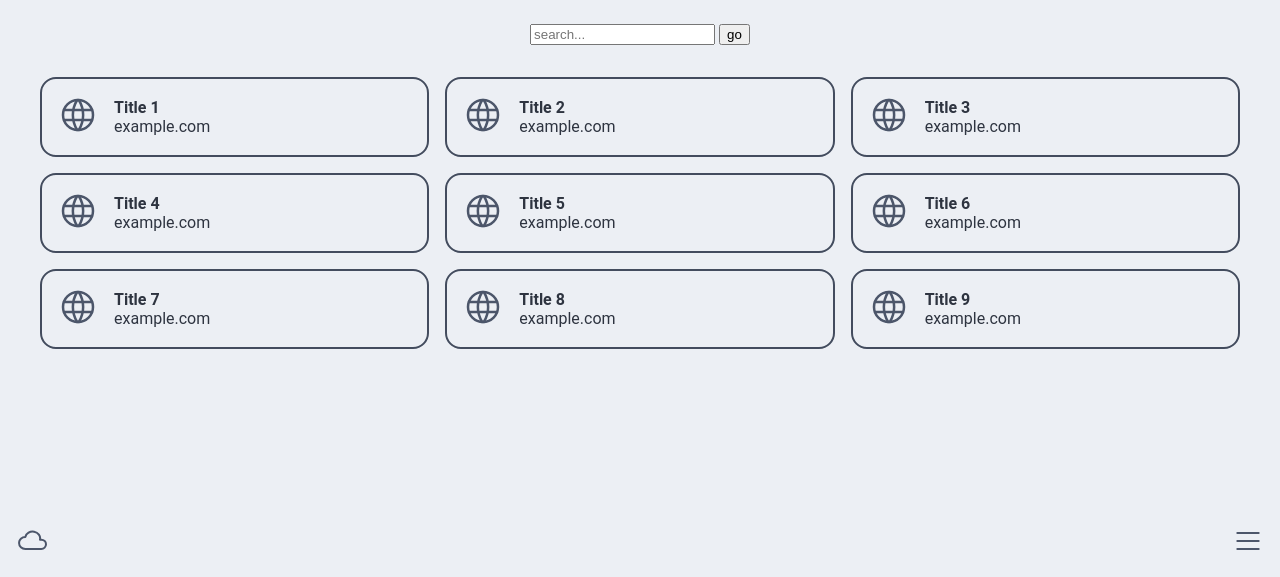
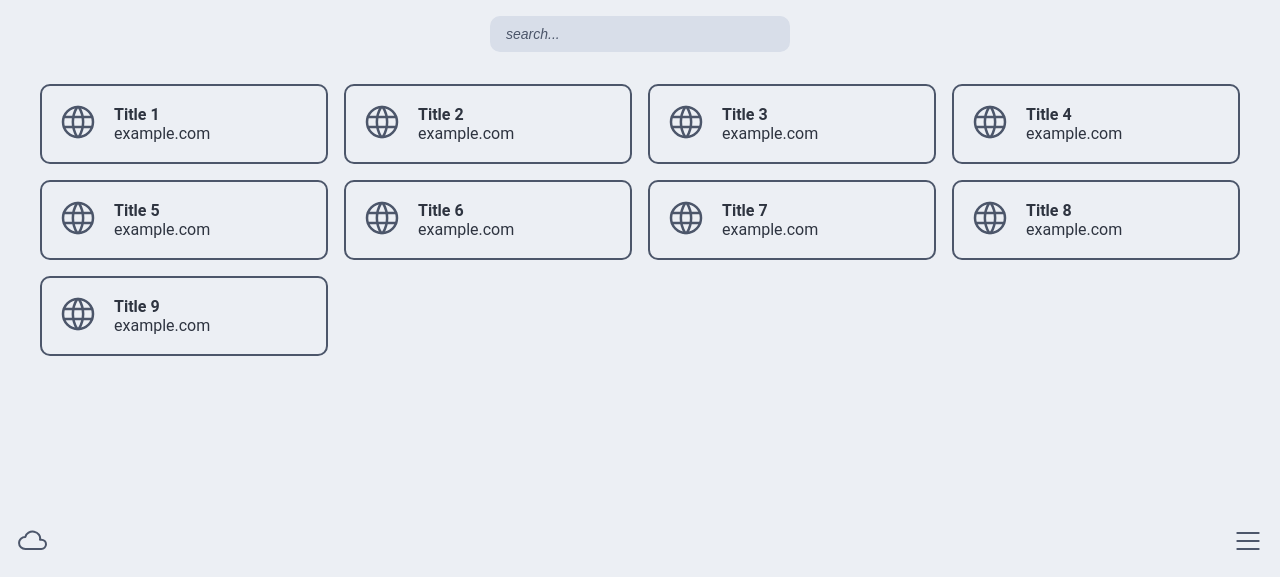
Before and after one commit to sphars/start, a website: page public/index.html in a window 1280 px wide. Shown: the part 223-800 px from the top of the page. Drawn offline with Linux system fonts and the light colour scheme.

Commit message:
Update search button style and function

```diff
--- a/public/index.html
+++ b/public/index.html
@@ -18,10 +18,7 @@
         </div>
 
         <div class="row" id="search">
-            <form class="text-center">
-                <input type="text" placeholder="search..." name="q" id="searchTerm" aria-label="Search">
-                <button id="searchBtn">go</button>
-            </form>
+            <input type="text" placeholder="search..." name="q" id="searchbar" aria-label="Search" autocomplete="off" onkeydown="search(event)" autofocus>
         </div>
 
         <div class="row" id="bookmarks">
--- a/public/script.js
+++ b/public/script.js
@@ -1,5 +1,5 @@
 /* Elements */
-const searchBtn = document.getElementById('searchBtn');
+const searchBar = document.getElementById('searchbar');
 const settingsBtn = document.getElementById('settings');
 const weatherBtn = document.getElementById('weather');
 const message = document.getElementById('message');
@@ -22,12 +22,17 @@ function getGreeting(){
     return msg;
 }
 
+function search(event){
+    let key = event.key;
+    if (key == "Enter"){
+        event.preventDefault();
+        let text = searchBar.value;
+        let url = "https://duckduckgo.com/?q=" + text;
+        window.open(url, '_self');
+    }
+}
+
 /* Events */
-searchBtn.addEventListener('click', function(e){
-    e.preventDefault();
-    let query = document.getElementById('searchTerm');
-    console.log(query.value);
-});
 
 settingsBtn.addEventListener('click', function(){
     alert('this does nothing');
--- a/public/style.css
+++ b/public/style.css
@@ -71,16 +71,39 @@ footer .icon:hover{
     margin: .5rem 0;
 }
 
+#search{
+
+}
+
+#searchbar{
+    display: block;
+    height: 36px;
+    width: min(100%, 300px);
+    margin: 0 auto;
+    padding: .5em 1rem;
+
+    border: none;
+    outline: none;
+    border-radius: 10px;
+
+    background: var(--nord4);
+    color: var(--nord3);
+    font-style: italic;
+    font-size: 14px;
+}
+
+#searchbar::placeholder{
+    color: var(--nord3);
+}
+
 #bookmarks{
 }
 
 #bookmarks-container{
-    /* border: 1px solid yellow; */
-
     max-width: 1200px;
     margin: 0 auto;
     display: grid;
-    grid-template-columns: repeat(auto-fill, minmax(300px, 1fr));
+    grid-template-columns: repeat(auto-fill, minmax(280px, 1fr));
     gap: 1em;
 }
 
@@ -89,8 +112,8 @@ footer .icon:hover{
     flex-flow: row wrap;
     align-items: center;
     padding: .5em .5em .5em 0;
-    border: 2px solid var(--nord2);
-    border-radius: 16px;
+    border: 2px solid var(--nord3);
+    border-radius: 10px;
 
     text-decoration: none;
     color: var(--nord0);
@@ -126,8 +149,6 @@ footer .icon:hover{
 .bookmark-group{
     border: 1px solid red;
     padding: .5rem;
-    /* width: 300px; */
-    /* max-height: 300px; */
     overflow-y: auto;
 }
 
@@ -159,17 +180,26 @@ footer .icon:hover{
         stroke: var(--nord4);
     }
 
+    #searchbar{
+        background: var(--nord2);
+        color: var(--nord4);
+    }
+
+    #searchbar::placeholder{
+        color: var(--nord4);
+    }
+
     .bookmark-item{
         color:  var(--nord4);
     }
 
     .bookmark-item:hover{
-        background-color: var(--nord10);
-        color: var(--nord5);
+        background-color: var(--nord1);
+        color: var(--nord4);
     }
 
     .bookmark-icon .icon{
-        stroke: var(--nord9);
+        stroke: var(--nord4);
     }
 
 }
```
